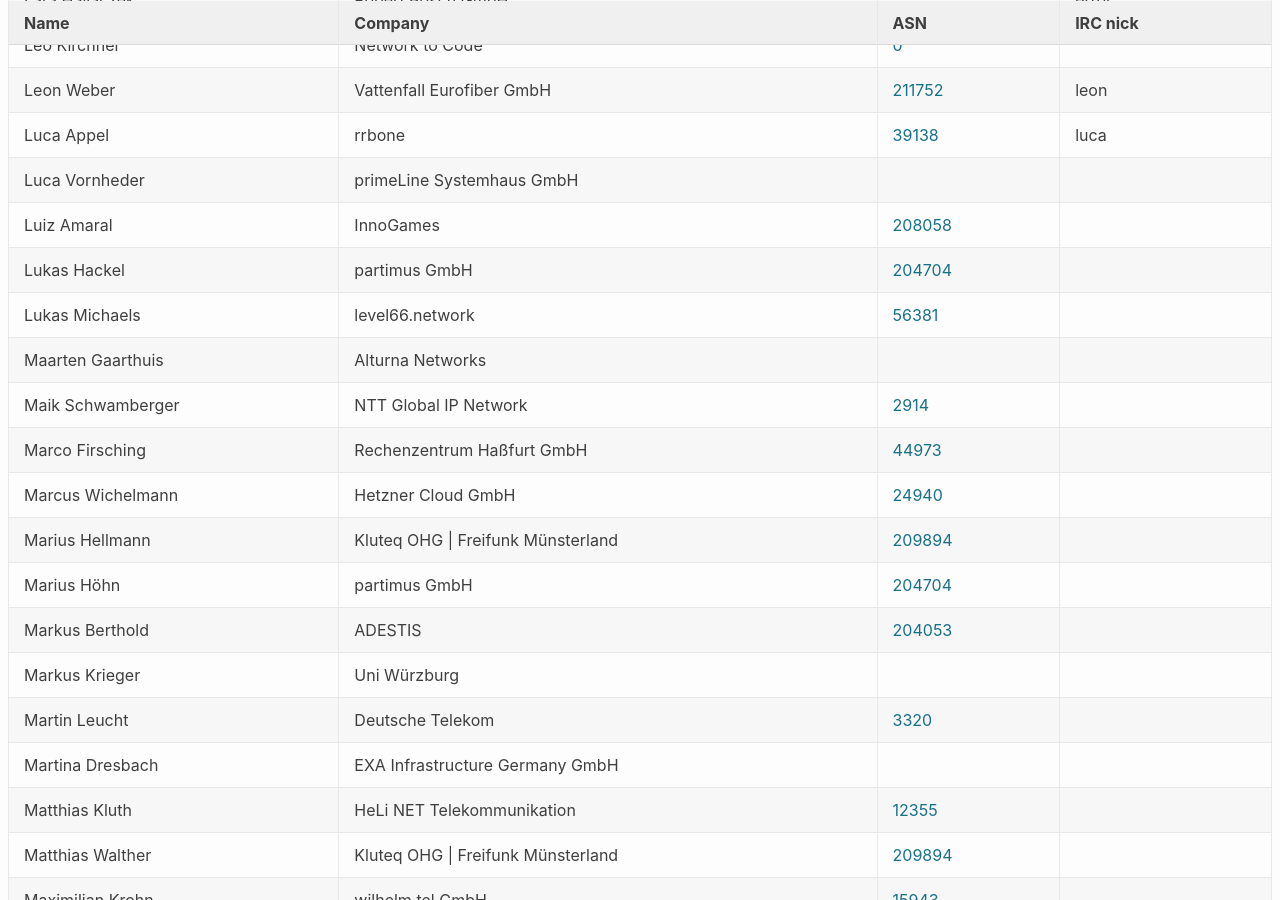
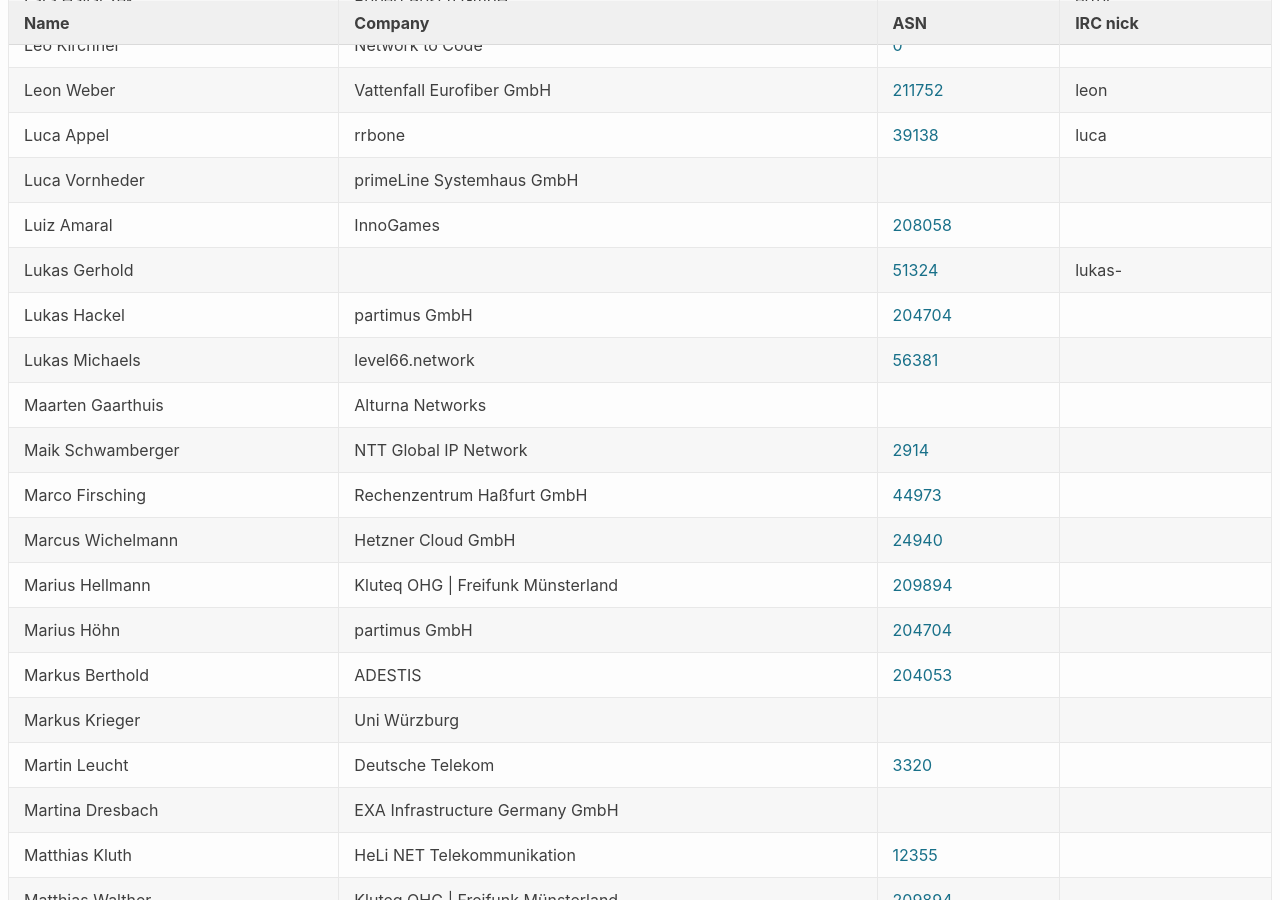
Before and after one commit to denog/pretix-attendeelist, a Jekyll site: the page built from denog15/index.md, in a window 1280 px wide and 900 px high, scrolled down 2224 px. Built offline with Jekyll 4.4.1, drawn with Linux system fonts in a browser that asks for light colours.

Commit message:
Latest data: Thu Aug 24 18:10:42 UTC 2023

```diff
--- a/_data/attendees_denog15_onsite.json
+++ b/_data/attendees_denog15_onsite.json
@@ -304,6 +304,12 @@
     "company": "InnoGames",
     "irc": null,
     "asn": "208058"
+  },
+  {
+    "name": "Lukas Gerhold",
+    "company": null,
+    "irc": "lukas-",
+    "asn": "51324"
   },
   {
     "name": "Lukas Hackel",
```
